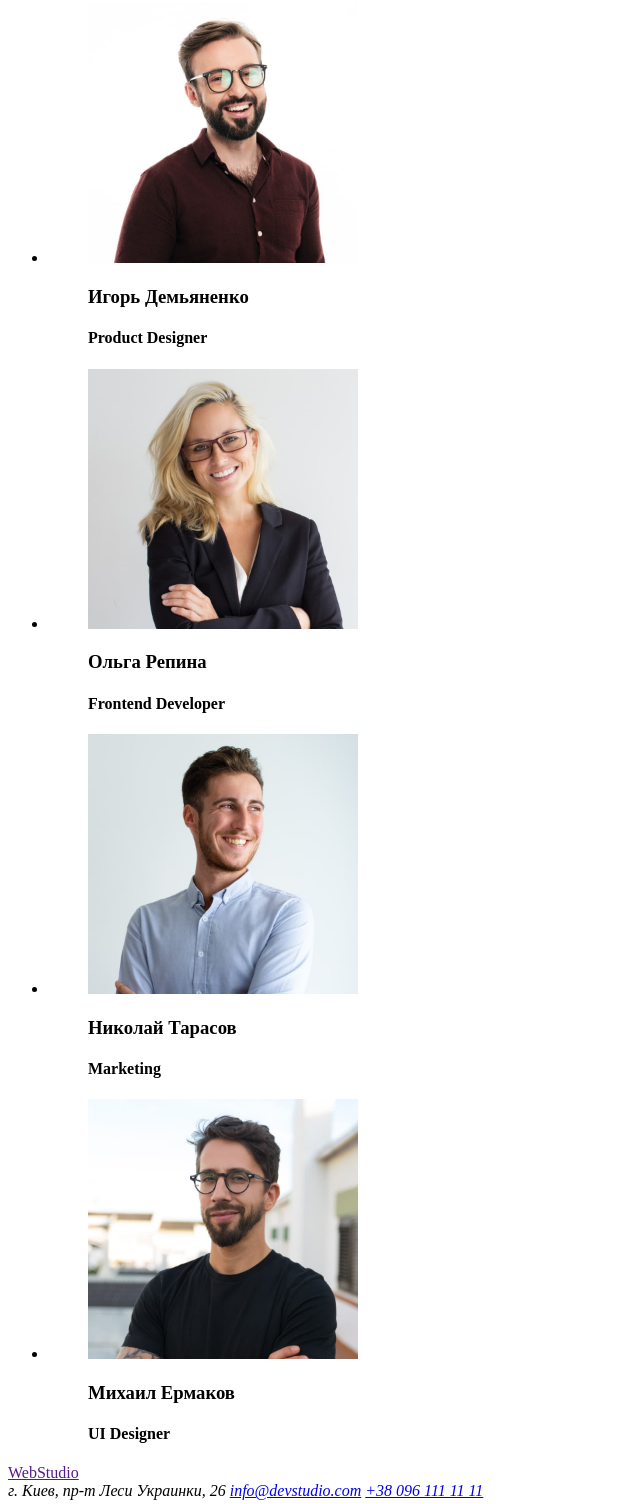
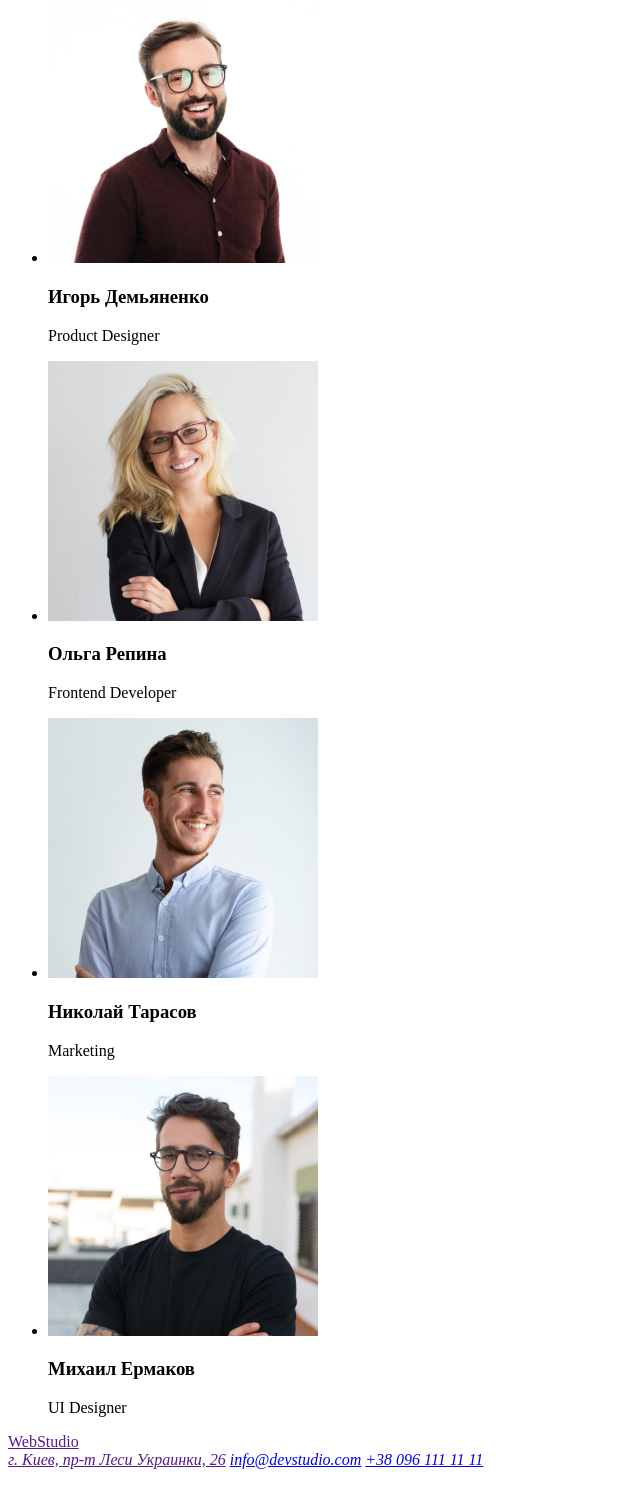
Before and after one commit to Ani-k-a/goit-markup-hw-01, a plain HTML site: page index.html in a window 1280 px wide. Shown: the part 1618-3122 px from the top of the page, without its empty margins (0-640 px from the left). After the commit the page ends 3095 px from the top, so only its background shows below. Drawn offline with Linux system fonts and the light colour scheme.

Commit message:
Edits by HW1
Adress, list

```diff
--- a/index.html
+++ b/index.html
@@ -71,40 +71,24 @@
             <h2>Наша команда</h2>
             <ul>
                 <li>
-                    <figure>
                     <img src="./images/ihor_demianenko.jpg" alt="Игорь Демьяненко" width="270">
-                        <figcaption>
                     <h3>Игорь Демьяненко</h3>
-                            <h4>Product Designer</h4>
-                        </figcaption>
-                    </figure>
+                    <p>Product Designer</p>
                 </li>
                 <li>
-                    <figure>
                     <img src="./images/olha_repina.jpg" alt="Ольга Репина" width="270">
-                        <figcaption>
                     <h3>Ольга Репина</h3>
-                            <h4>Frontend Developer</h4>
-                        </figcaption>
-                    </figure>
+                    <p>Frontend Developer</p>
                 </li>
                 <li>
-                    <figure>
                     <img src="./images/nikolai_tarasov.jpg" alt="Николай Тарасов" width="270">
-                        <figcaption>
                     <h3>Николай Тарасов</h3>
-                            <h4>Marketing</h4>
-                        </figcaption>
-                    </figure>
+                    <p>Marketing</p>
                 </li>
                 <li>
-                    <figure>
                     <img src="./images/mikhail_efremov.jpg" alt="Михаил Ермаков" width="270">
-                        <figcaption>
                     <h3>Михаил Ермаков</h3>
-                            <h4>UI Designer</h4>
-                        </figcaption>
-                    </figure>
+                    <p>UI Designer</p>
                 </li>
             </ul>
         </section>
@@ -112,7 +96,7 @@
     <footer>
         <a href="">WebStudio</a>
         <address>
-            г. Киев, пр-т Леси Украинки, 26
+            <a href=""> г. Киев, пр-т Леси Украинки, 26</a>
             <a href="mailto:info@devstudio.com">info@devstudio.com</a>
             <a href="tell:+380961111111">+38 096 111 11 11</a>
         </address>
```
Lines whose indentation alone changed are shown as unchanged.
